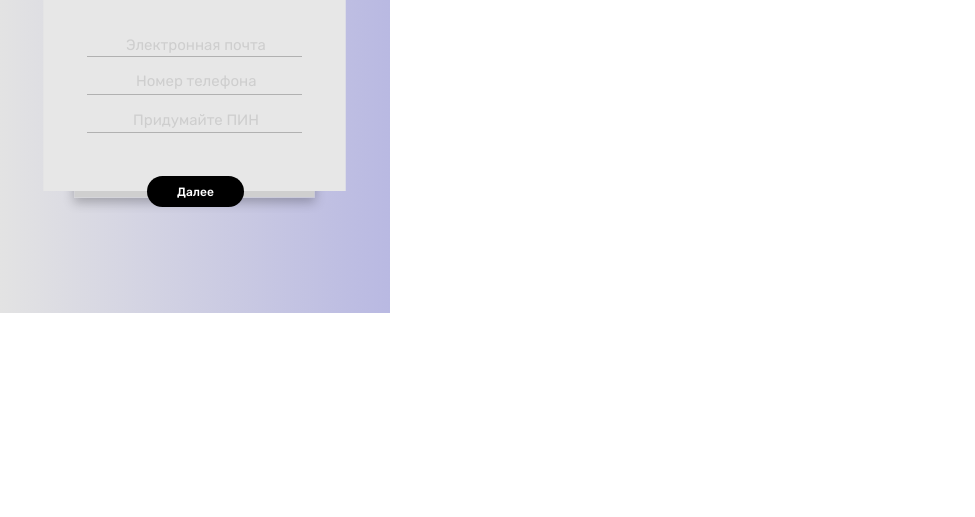
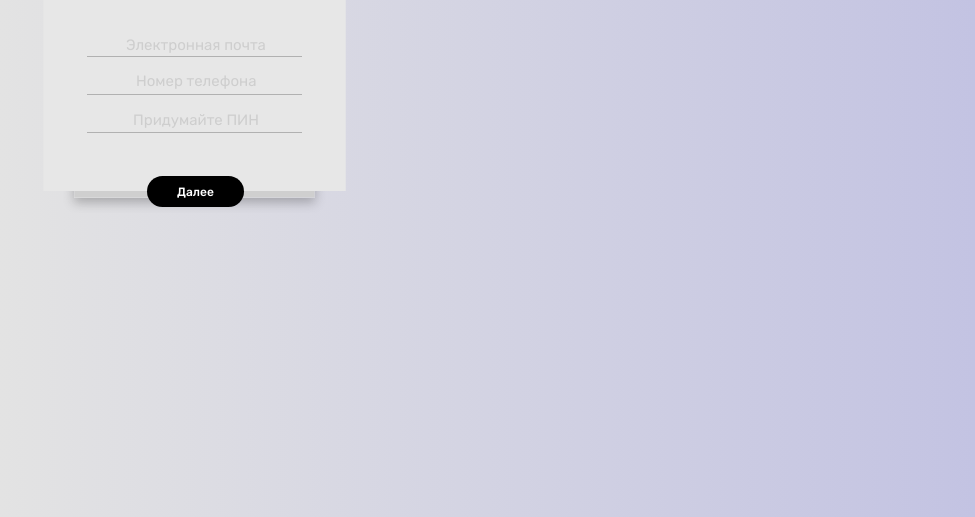
Before and after one commit to Bustiks/Bustiks.github.io, a plain HTML site: page index.html in a window 1280 px wide. Shown: the part 283-800 px from the top of the page, without its empty margins (0-975 px from the left). Drawn offline with Linux system fonts and the light colour scheme.

Commit message:
style.css

```diff
--- a/style.css
+++ b/style.css
@@ -3,12 +3,12 @@ body {
     margin: 0;
     padding: 0;
     font-size: 20px;
+    background: linear-gradient(90deg, #E3E3E3 0%, #B9B9E2 100%);
 }
 
 .conteiner{
     max-width: 390px;
-    height: 596px;
-    background: linear-gradient(90deg, #E3E3E3 0%, #B9B9E2 100%);
+    height: 700px;
 }
 
 .icon{
```
